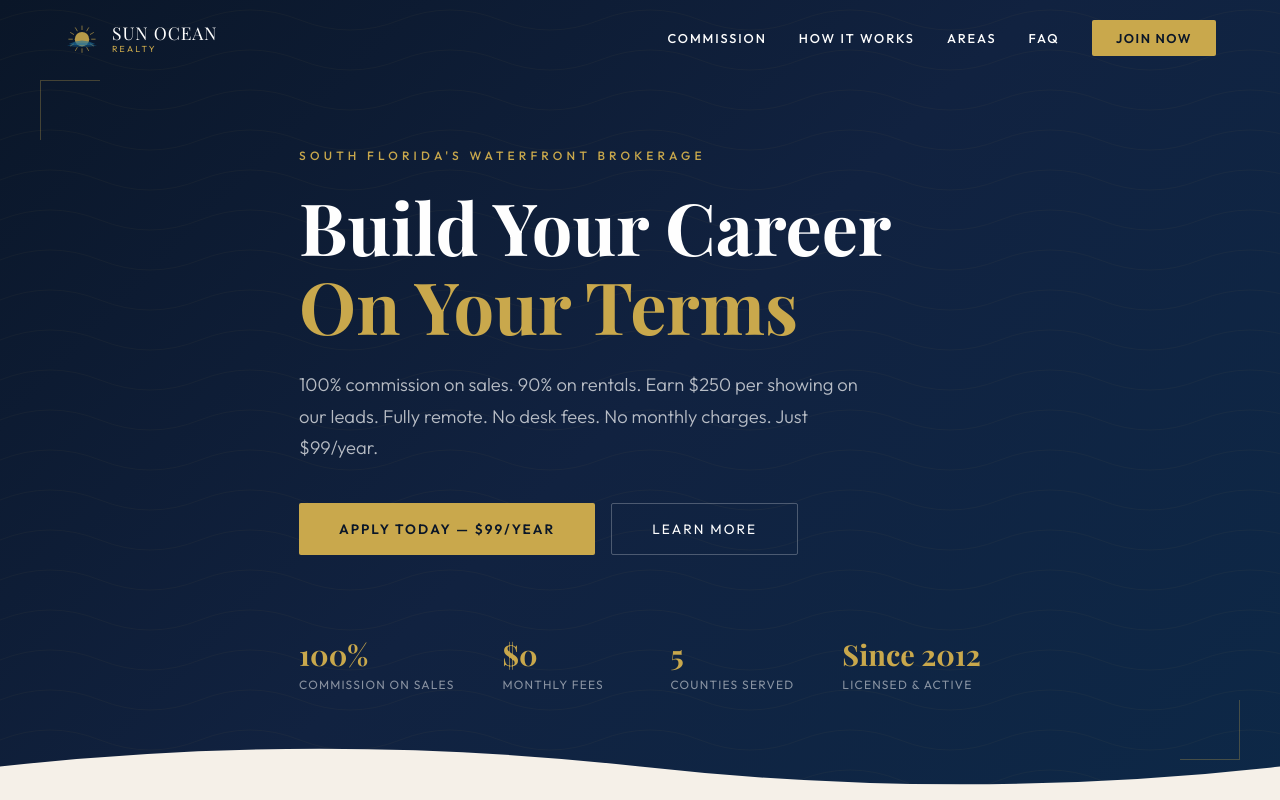
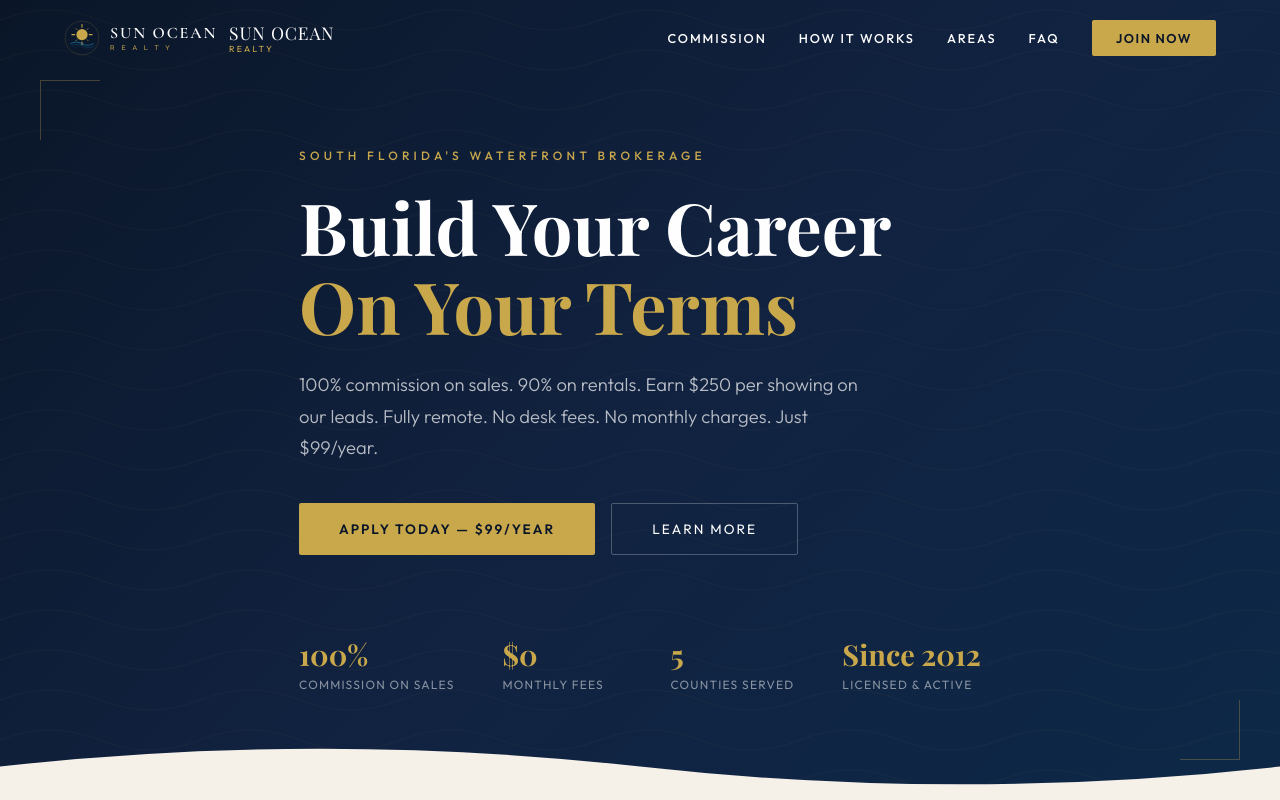
Before and after one commit to WaypointSearch/Joinsor, a React (Vite) app: page / in a window 1280 px wide. Shown: the top 800 px of the page. Built offline with nearby package versions, Linux system fonts and the light colour scheme.

Commit message:
Updated logo, Square link, favicon, font

```diff
--- a/index.html
+++ b/index.html
@@ -5,9 +5,10 @@
     <meta name="viewport" content="width=device-width, initial-scale=1.0" />
     <title>Join Sun Ocean Realty — South Florida Real Estate Careers</title>
     <meta name="description" content="Join Sun Ocean Realty. 100% commission on sales, 90% on rentals, $250 per showing. Fully remote brokerage serving Miami to the Treasure Coast." />
+    <link rel="icon" type="image/svg+xml" href="/favicon.svg" />
     <link rel="preconnect" href="https://fonts.googleapis.com" />
     <link rel="preconnect" href="https://fonts.gstatic.com" crossorigin />
-    <link href="https://fonts.googleapis.com/css2?family=Playfair+Display:wght@400;600;700&family=Outfit:wght@300;400;500;600&display=swap" rel="stylesheet" />
+    <link href="https://fonts.googleapis.com/css2?family=Cormorant+Garamond:wght@300;400;600&family=Raleway:wght@300;400;500;600&family=Playfair+Display:wght@400;600;700&family=Outfit:wght@300;400;500;600&display=swap" rel="stylesheet" />
   </head>
   <body>
     <div id="root"></div>
--- a/src/components/SunLogo.jsx
+++ b/src/components/SunLogo.jsx
@@ -1,34 +1,104 @@
 import { COLORS } from "../constants";
 
-export default function SunLogo({ size = 48 }) {
-  const rayAngles = [0, 30, 60, 90, 120, 150, 180, 210, 240, 270, 300, 330];
+/**
+ * Redesigned Sun Ocean Realty logo — matches sunoceanrealty.com
+ * Geometric sun with compass circle, elegant ocean wave arcs,
+ * Cormorant Garamond + Raleway typography
+ */
+export default function SunLogo({ size = 48, light = true }) {
+  const textColor = light ? COLORS.white : COLORS.navy;
+  const gold = COLORS.gold;
+  const azure = "#1b7aad";
+  const rayAngles = [0, 45, 90, 135, 180, 225, 270, 315];
 
   return (
-    <svg width={size} height={size} viewBox="0 0 60 60" fill="none">
+    <div style={{ display: "flex", alignItems: "center", gap: size > 40 ? 14 : 10 }}>
+      <svg
+        width={size}
+        height={size}
+        viewBox="0 0 64 64"
+        fill="none"
+        xmlns="http://www.w3.org/2000/svg"
+      >
+        {/* Outer compass circle */}
+        <circle cx="32" cy="32" r="30" stroke={gold} strokeWidth="1" opacity="0.3" />
+
         {/* Sun disc */}
-      <circle cx="30" cy="32" r="12" fill={COLORS.gold} opacity="0.9" />
+        <circle cx="32" cy="26" r="10" fill={gold} />
 
-      {/* Sun rays */}
-      {rayAngles.map((angleDegrees, index) => {
-        const angleRadians = (angleDegrees * Math.PI) / 180;
+        {/* Sun rays — alternating lengths for elegance */}
+        {rayAngles.map((angleDeg, index) => {
+          const rad = (angleDeg * Math.PI) / 180;
+          const isCardinal = index % 2 === 0;
+          const innerRadius = isCardinal ? 13 : 12.5;
+          const outerRadius = isCardinal ? 18 : 15.5;
           return (
             <line
               key={index}
-            x1={30 + 16 * Math.cos(angleRadians)}
-            y1={32 + 16 * Math.sin(angleRadians)}
-            x2={30 + 22 * Math.cos(angleRadians)}
-            y2={32 + 22 * Math.sin(angleRadians)}
-            stroke={COLORS.gold}
-            strokeWidth="1.5"
+              x1={32 + innerRadius * Math.cos(rad)}
+              y1={26 + innerRadius * Math.sin(rad)}
+              x2={32 + outerRadius * Math.cos(rad)}
+              y2={26 + outerRadius * Math.sin(rad)}
+              stroke={gold}
+              strokeWidth={isCardinal ? "1.8" : "1"}
               strokeLinecap="round"
-            opacity="0.7"
             />
           );
         })}
 
-      {/* Ocean waves */}
-      <path d="M8 40 Q30 28 52 40 Q30 44 8 40Z" fill={COLORS.ocean} opacity="0.6" />
-      <path d="M5 43 Q30 33 55 43 Q30 47 5 43Z" fill={COLORS.ocean} opacity="0.4" />
+        {/* Ocean waves — three elegant arcs */}
+        <path
+          d="M12 42 Q22 36 32 42 Q42 48 52 42"
+          stroke={azure}
+          strokeWidth="1.8"
+          fill="none"
+          opacity="0.7"
+          strokeLinecap="round"
+        />
+        <path
+          d="M14 46 Q24 40 34 46 Q44 52 54 46"
+          stroke={azure}
+          strokeWidth="1.2"
+          fill="none"
+          opacity="0.45"
+          strokeLinecap="round"
+        />
+        <path
+          d="M16 50 Q26 44 36 50 Q46 56 56 50"
+          stroke={azure}
+          strokeWidth="0.8"
+          fill="none"
+          opacity="0.25"
+          strokeLinecap="round"
+        />
       </svg>
+
+      <div>
+        <div
+          style={{
+            fontFamily: "'Cormorant Garamond', 'Playfair Display', serif",
+            fontSize: size > 40 ? "1.35rem" : "1rem",
+            fontWeight: 600,
+            color: textColor,
+            letterSpacing: "0.12em",
+            lineHeight: 1.15,
+          }}
+        >
+          SUN OCEAN
+        </div>
+        <div
+          style={{
+            fontFamily: "'Raleway', 'Outfit', sans-serif",
+            fontSize: size > 40 ? "0.52rem" : "0.42rem",
+            fontWeight: 500,
+            color: gold,
+            letterSpacing: "0.4em",
+            marginTop: 1,
+          }}
+        >
+          R E A L T Y
+        </div>
+      </div>
+    </div>
   );
 }
--- a/src/constants/index.js
+++ b/src/constants/index.js
@@ -17,7 +17,7 @@ export const SQUARE_CHECKOUT_URL =
   "https://checkout.square.site/merchant/MLCYXVB8D5ZTH/checkout/XZUNS6SLJS6Z7I36OTTHSRBF";
 
 export const WEBHOOK_URL =
-  "https://script.google.com/macros/s/AKfycbyKTq0TYcOhpPfdxd2f-n9T8AVIRTMP-0knOGh82Im68DDsbsFEW6rYmfBx_Dl1eF0/exec";
+  "https://script.google.com/macros/s/AKfycbxRZUHg_VO4IQhKQQFzLGLKLSYxcCX6ynQhb5YJCkCktPYS9BvrwoTiJalVsjq3zpk/exec";
 
 /* ─── Contact ─── */
 export const BROKER_PHONE = "954-586-7655";
```
Also changed, not shown: public/favicon.svg (added). Lines whose indentation alone changed are shown as unchanged.
